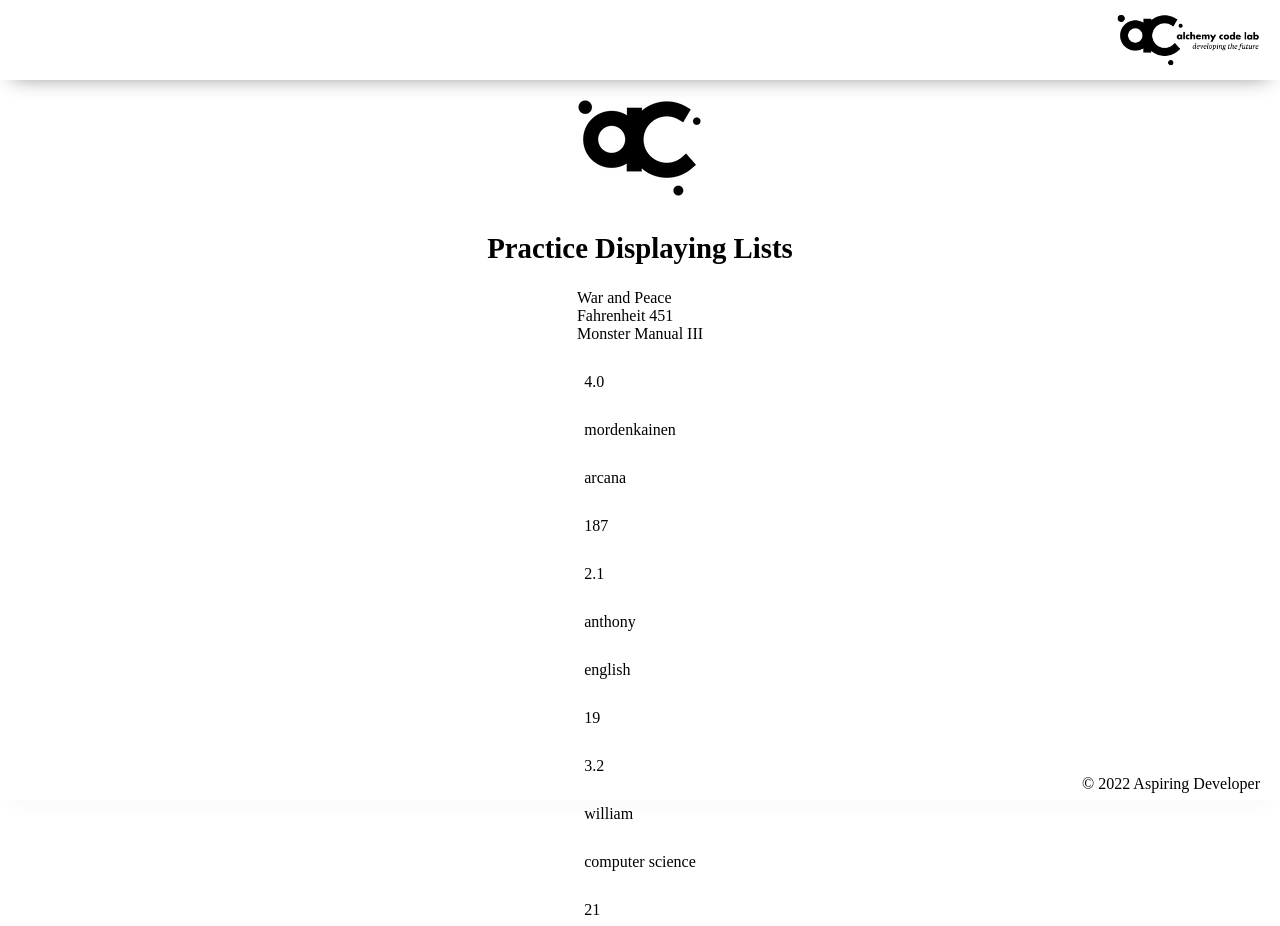
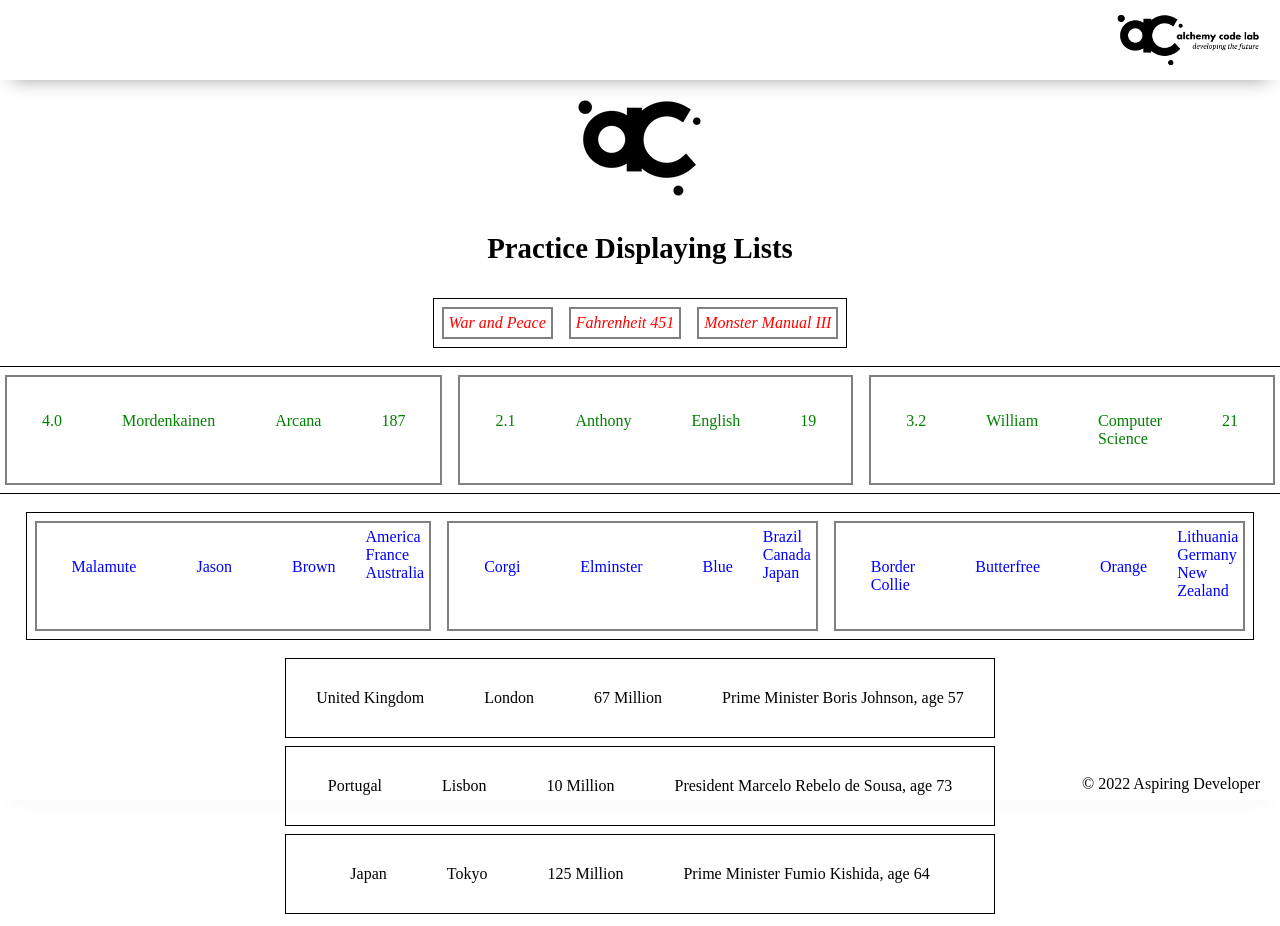
Before and after one commit to ThomHarding/display-a-list-practice, a website with bundled scripts: page index.html in a window 1280 px wide. Shown: the top 926 px of the page. Built offline with nearby package versions, Linux system fonts and the light colour scheme.

Commit message:
added item specific rules to css and generally added styling to display

```diff
--- a/styles/style.css
+++ b/styles/style.css
@@ -93,9 +93,37 @@ footer {
     box-shadow: var(--shadow);
 }
 
-  @keyframes pulse {
+section div {
+    outline: solid 1px black;
+    margin: 10px;
+    display: flex;
+    justify-content: center;
+}
+
+section div div {
+    outline: solid 2px gray;
+    padding: 5px;
+}
+
+.book-item {
+    font-style: italic;
+    color: red;
+}
+
+.student-item {
+    text-transform: capitalize;
+    color: green;
+}
+
+.dog-item {
+    text-transform: capitalize;
+    color: blue;
+    font-style: bold;
+}
+
+@keyframes pulse {
     20% {
-      transform: rotate3d(-10, -10, -10, 50deg) scale(1.2);
+    transform: rotate3d(-10, -10, -10, 50deg) scale(1.2);
     }
 
     40% {
@@ -104,10 +132,10 @@ footer {
 
     60% {
         transform: rotate3d(-10, 10, 10, 50deg) scale(1.2);
-      }
+    }
 
     80% {
         transform: rotate3d(10, 10, 10, 50deg) scale(1);
     }
 
-  }
+}
```
